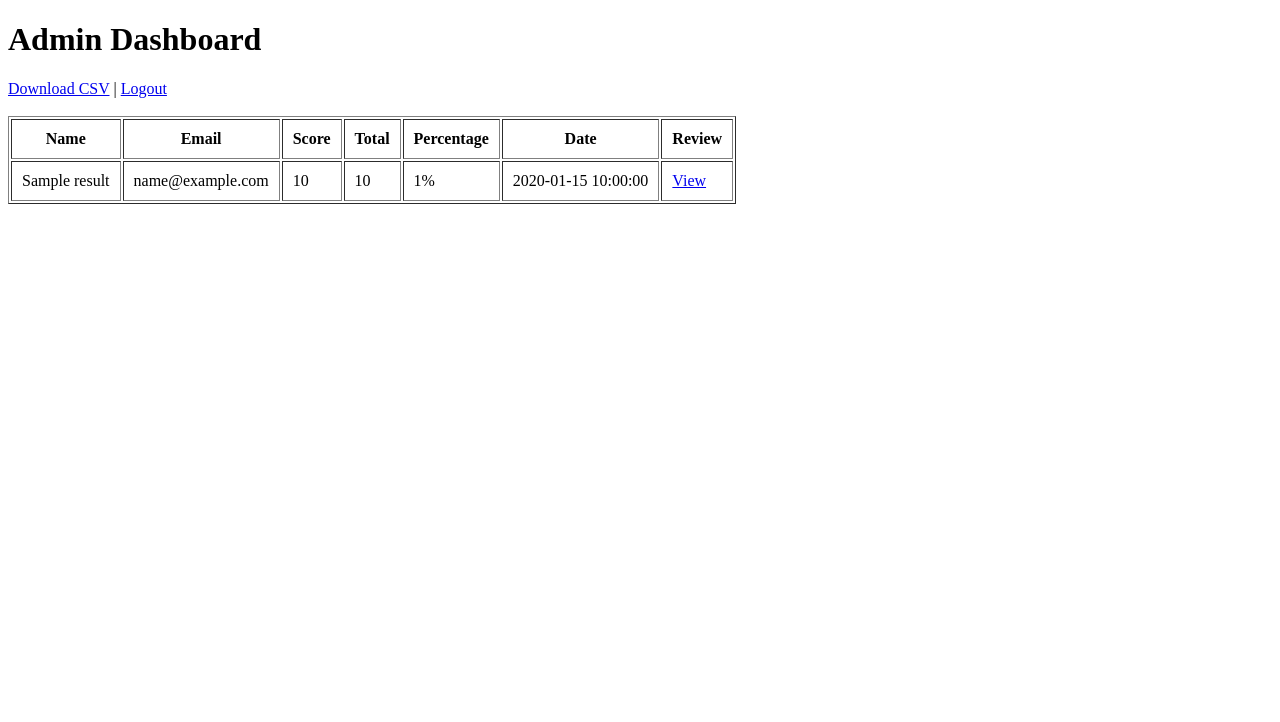
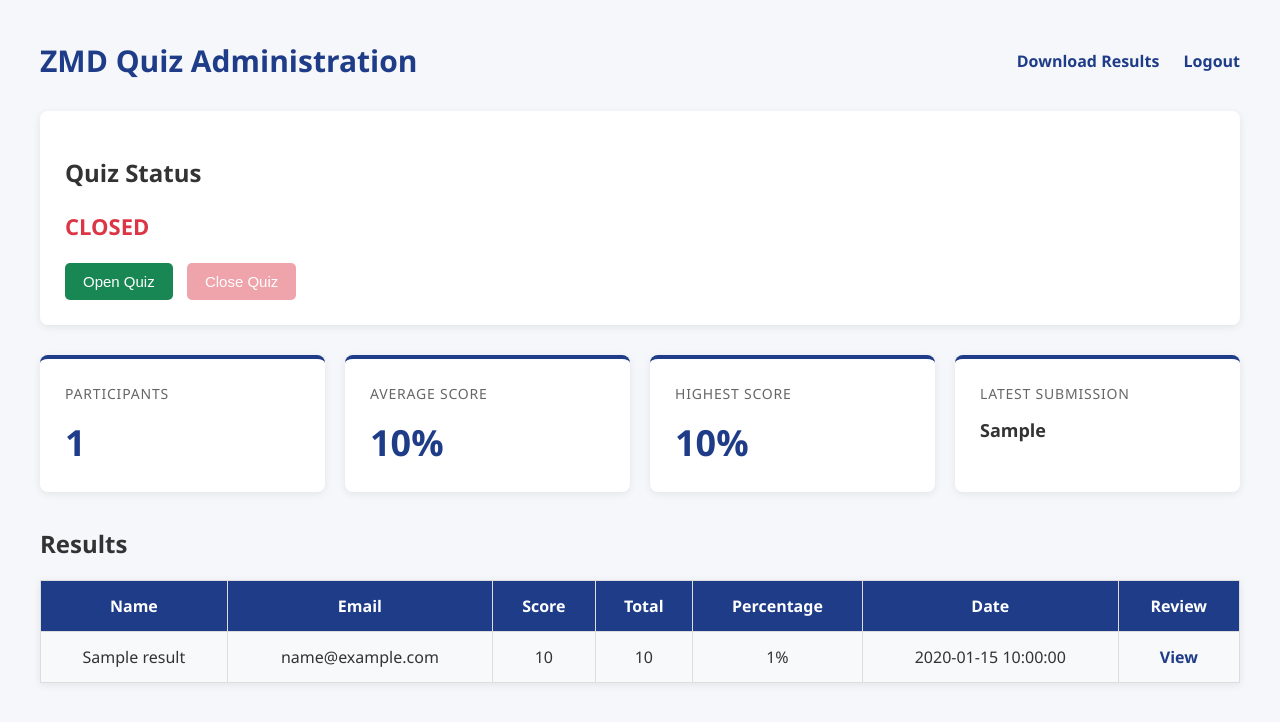
Before and after one commit to Edward-Manela-jr/Quick-Quiz, a Flask app: template templates/admin.html in a window 1280 px wide. Shown: the top 722 px of the page. Run offline with Flask 3, Linux system fonts and the light colour scheme; the template is opened without the code that fills it: most values are stand-ins (such as "Sample title", 1, 10 or a date in 2020).

Commit message:
Improve admin dashboard and add quiz controls

```diff
--- a/app.py
+++ b/app.py
@@ -4,9 +4,12 @@ import os
 import json
 from datetime import datetime
 from supabase import create_client
+from dotenv import load_dotenv
 
 app = Flask(__name__)
 app.secret_key = 'quiz_secret_key'
+
+load_dotenv()
 
 SUPABASE_URL = os.environ.get("SUPABASE_URL")
 SUPABASE_KEY = os.environ.get("SUPABASE_KEY")
@@ -201,8 +204,12 @@ def landing():
 @app.route('/student', methods=['GET', 'POST'])
 def student_login():
 
-    if not QUIZ_OPEN:
-        return render_template('quiz_closed.html')
+    setting = supabase.table("quiz_settings").select("quiz_open").eq("id", 1).execute()
+    quiz_open = setting.data[0]["quiz_open"]
+
+    if not quiz_open:
+        return render_template("quiz_closed.html")
+
 
     if request.method == 'POST':
 
@@ -358,6 +365,15 @@ def admin():
 
     try:
 
+        # Read quiz status
+        setting = supabase.table("quiz_settings") \
+            .select("quiz_open") \
+            .eq("id", 1) \
+            .execute()
+
+        quiz_open = setting.data[0]["quiz_open"]
+
+        # Read quiz results
         response = supabase.table("quiz_results2") \
             .select("*") \
             .order("id", desc=True) \
@@ -365,10 +381,72 @@ def admin():
 
         results = response.data
 
+        # Dashboard statistics
+        total_participants = len(results)
+
+        if total_participants > 0:
+
+            average_score = round(
+                sum(r["percentage"] for r in results) / total_participants,
+                2
+            )
+
+            highest_score = max(r["percentage"] for r in results)
+
+            latest_submission = results[0]["date"]
+
+        else:
+
+            average_score = 0
+            highest_score = 0
+            latest_submission = "N/A"
+
+
+
     except Exception as e:
         print("ADMIN ERROR:", e)
+        quiz_open = False
 
-    return render_template('admin.html', results=results)
+    return render_template(
+    'admin.html',
+    results=results,
+    quiz_open=quiz_open,
+    total_participants=total_participants,
+    average_score=average_score,
+    highest_score=highest_score,
+    latest_submission=latest_submission
+)
+
+
+
+@app.route('/open-quiz', methods=['POST'])
+def open_quiz():
+
+    if session.get('role') != 'admin':
+        return redirect(url_for('landing'))
+
+    supabase.table("quiz_settings") \
+        .update({"quiz_open": True}) \
+        .eq("id", 1) \
+        .execute()
+
+    return redirect(url_for('admin'))
+
+
+@app.route('/close-quiz', methods=['POST'])
+def close_quiz():
+
+    if session.get('role') != 'admin':
+        return redirect(url_for('landing'))
+
+    supabase.table("quiz_settings") \
+        .update({"quiz_open": False}) \
+        .eq("id", 1) \
+        .execute()
+
+    return redirect(url_for('admin'))
+
+
 
 
 @app.route('/review/<int:result_id>')
--- /dev/null
+++ b/static/css/admin.css
@@ -0,0 +1,208 @@
+body{
+
+    margin:0;
+    padding:40px;
+    background:#f5f7fa;
+    font-family:Segoe UI, Arial, sans-serif;
+    color:#333;
+
+}
+
+.container{
+
+    max-width:1400px;
+    margin:auto;
+
+}
+
+header{
+
+    display:flex;
+    justify-content:space-between;
+    align-items:center;
+    margin-bottom:30px;
+
+}
+
+header h1{
+
+    margin:0;
+    color:#1f3c88;
+    font-size:30px;
+    font-weight:600;
+
+}
+
+.header-links a{
+
+    margin-left:20px;
+    text-decoration:none;
+    color:#1f3c88;
+    font-weight:600;
+
+}
+
+.header-links a:hover{
+
+    text-decoration:underline;
+
+}
+
+.status-panel{
+
+    background:white;
+    padding:25px;
+    border-radius:8px;
+    box-shadow:0 2px 8px rgba(0,0,0,.08);
+    margin-bottom:30px;
+
+}
+
+.status-open{
+
+    color:#198754;
+    font-weight:bold;
+    font-size:22px;
+
+}
+
+.status-closed{
+
+    color:#dc3545;
+    font-weight:bold;
+    font-size:22px;
+
+}
+
+.btn{
+
+    padding:10px 18px;
+    border:none;
+    border-radius:5px;
+    cursor:pointer;
+    color:white;
+    font-size:15px;
+    margin-right:10px;
+
+}
+
+.btn-open{
+
+    background:#198754;
+
+}
+
+.btn-close{
+
+    background:#dc3545;
+
+}
+
+.btn:hover:not(:disabled){
+
+    opacity:.9;
+
+}
+
+button:disabled{
+
+    opacity:.45;
+    cursor:not-allowed;
+
+}
+
+.cards{
+
+    display:grid;
+    grid-template-columns:repeat(auto-fit,minmax(220px,1fr));
+    gap:20px;
+    margin-bottom:35px;
+
+}
+
+.card{
+
+    background:white;
+    padding:25px;
+    border-radius:8px;
+    box-shadow:0 2px 8px rgba(0,0,0,.08);
+    border-top:4px solid #1f3c88;
+
+}
+
+.card .title{
+
+    color:#666;
+    font-size:14px;
+    text-transform:uppercase;
+    letter-spacing:.8px;
+
+}
+
+.card .value{
+
+    margin-top:15px;
+    font-size:36px;
+    font-weight:600;
+    color:#1f3c88;
+
+}
+
+.card .small{
+
+    margin-top:15px;
+    font-size:18px;
+    font-weight:600;
+
+}
+
+table{
+
+    width:100%;
+    border-collapse:collapse;
+    background:white;
+    box-shadow:0 2px 8px rgba(0,0,0,.08);
+
+}
+
+th{
+
+    background:#1f3c88;
+    color:white;
+
+}
+
+th,
+td{
+
+    padding:14px;
+    border:1px solid #ddd;
+    text-align:center;
+
+}
+
+tr:nth-child(even){
+
+    background:#f8f9fa;
+
+}
+
+tr:hover{
+
+    background:#eef5ff;
+
+}
+
+table a{
+
+    color:#1f3c88;
+    text-decoration:none;
+    font-weight:600;
+
+}
+
+table a:hover{
+
+    text-decoration:underline;
+
+}
--- a/templates/admin.html
+++ b/templates/admin.html
@@ -1,19 +1,81 @@
 <!DOCTYPE html>
-<html>
+<html lang="en">
+
 <head>
-    <title>Admin Dashboard</title>
+    <meta charset="UTF-8">
+    <title>ZMD Quiz Administration</title>
+
+    <link rel="stylesheet" href="{{ url_for('static', filename='css/admin.css') }}">
 </head>
+
 <body>
 
-<h1>Admin Dashboard</h1>
+<div class="container">
 
-<a href="/download-csv">Download CSV</a>
-|
+    <header>
+
+        <h1>ZMD Quiz Administration</h1>
+
+        <div class="header-links">
+            <a href="/download-csv">Download Results</a>
             <a href="/logout">Logout</a>
+        </div>
 
-<br><br>
+    </header>
 
-<table border="1" cellpadding="10">
+    <section class="status-panel">
+
+        <h2>Quiz Status</h2>
+
+        {% if quiz_open %}
+            <p class="status-open">OPEN</p>
+        {% else %}
+            <p class="status-closed">CLOSED</p>
+        {% endif %}
+
+        <form action="/open-quiz" method="POST" style="display:inline;">
+            <button class="btn btn-open" {% if quiz_open %}disabled{% endif %}>
+                Open Quiz
+            </button>
+        </form>
+
+        <form action="/close-quiz" method="POST" style="display:inline;">
+            <button class="btn btn-close" {% if not quiz_open %}disabled{% endif %}>
+                Close Quiz
+            </button>
+        </form>
+
+    </section>
+
+    <section class="cards">
+
+        <div class="card">
+            <div class="title">Participants</div>
+            <div class="value">{{ total_participants }}</div>
+        </div>
+
+        <div class="card">
+            <div class="title">Average Score</div>
+            <div class="value">{{ average_score }}%</div>
+        </div>
+
+        <div class="card">
+            <div class="title">Highest Score</div>
+            <div class="value">{{ highest_score }}%</div>
+        </div>
+
+        <div class="card">
+            <div class="title">Latest Submission</div>
+            <div class="small">{{ latest_submission }}</div>
+        </div>
+
+    </section>
+
+    <section>
+
+        <h2>Results</h2>
+
+        <table>
 
             <tr>
                 <th>Name</th>
@@ -26,20 +88,30 @@
             </tr>
 
             {% for r in results %}
+
             <tr>
+
                 <td>{{ r.name }}</td>
                 <td>{{ r.email }}</td>
                 <td>{{ r.score }}</td>
                 <td>{{ r.total }}</td>
                 <td>{{ r.percentage }}%</td>
                 <td>{{ r.date }}</td>
+
                 <td>
                     <a href="/review/{{ r.id }}">View</a>
                 </td>
+
             </tr>
+
             {% endfor %}
 
         </table>
 
+    </section>
+
+</div>
+
 </body>
+
 </html>
```
Also changed, not shown: how to run.txt (+15 -0 lines), 2 other files. Lines whose indentation alone changed are shown as unchanged.
